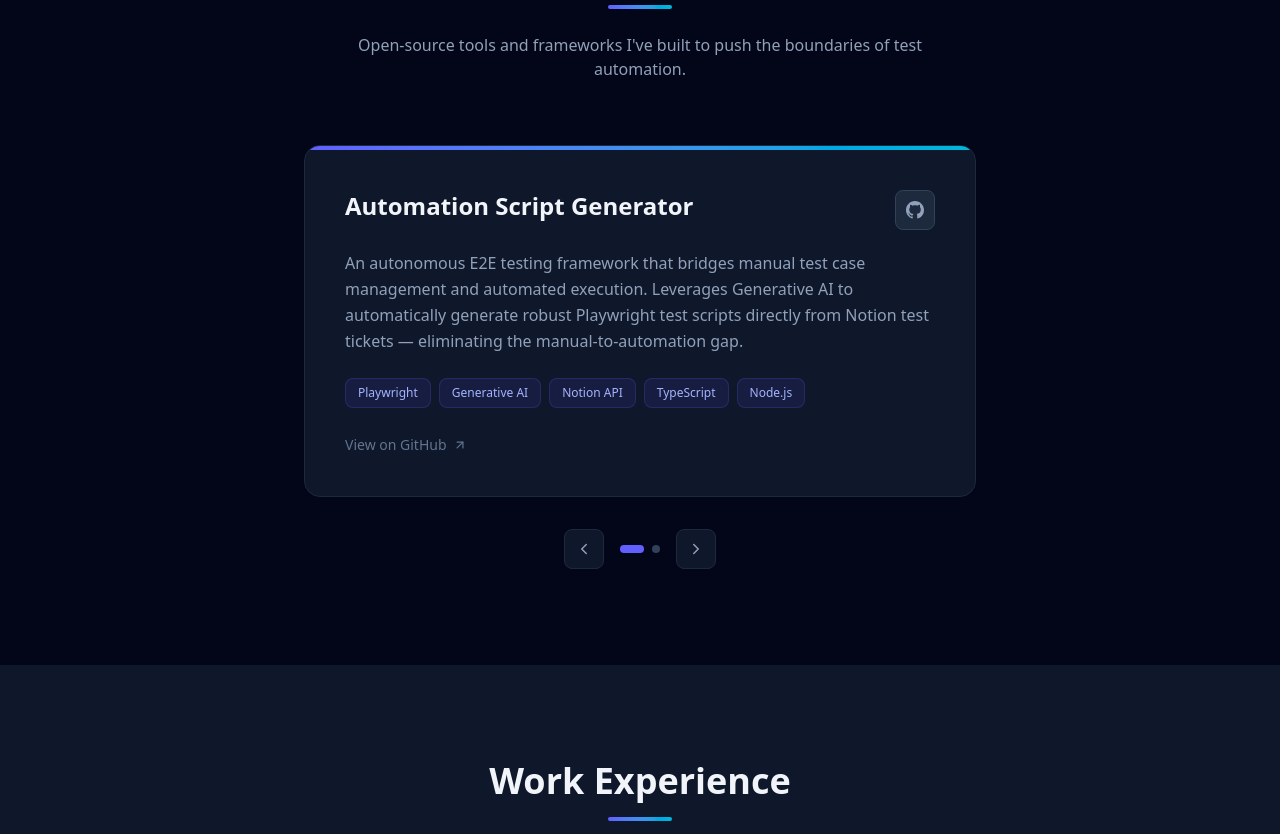
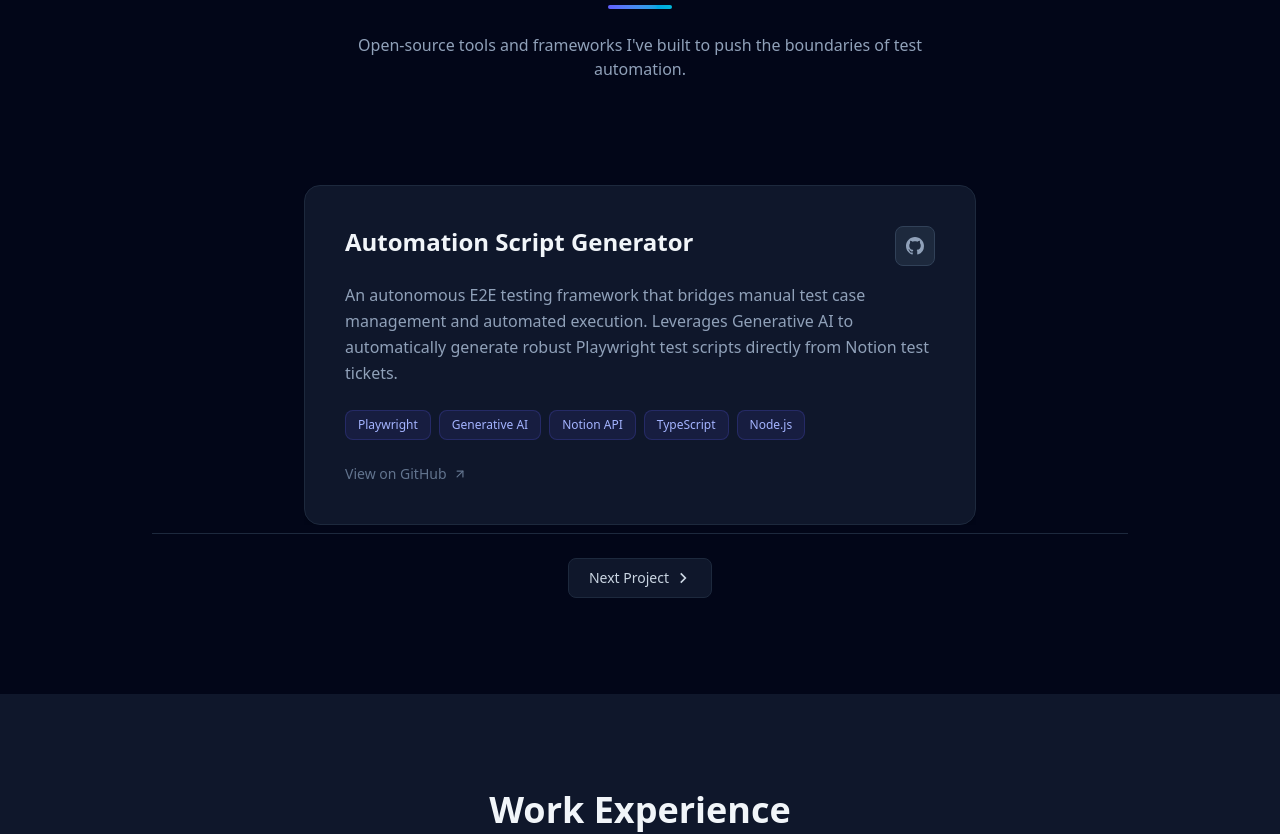
Before and after one commit to raymondsambur/raymond-sambur-profile, a Next.js app: page / in a window 1280 px wide. Shown: the part 1680-2514 px from the top of the page. Built offline with nearby package versions, Linux system fonts and the light colour scheme.

Commit message:
fix: move profile.png to public/, replace RS logo with profile pic, implement style3 card stack on projects

```diff
--- a/src/components/Hero.tsx
+++ b/src/components/Hero.tsx
@@ -12,7 +12,7 @@ export default function Hero() {
       id="hero"
       className="relative min-h-screen flex flex-col items-center justify-center overflow-hidden bg-slate-950"
     >
-      {/* === LAMP EFFECT — positioned above the content === */}
+      {/* === LAMP EFFECT — top of section === */}
       <div className="absolute top-0 left-0 right-0 h-[50vh] flex items-center justify-center">
         <div className="relative flex w-full scale-y-125 items-center justify-center isolate z-0">
           <motion.div
@@ -69,6 +69,7 @@ export default function Hero() {
         >
           <div className="absolute inset-0 rounded-full bg-gradient-to-br from-indigo-500/20 to-cyan-500/10 blur-2xl scale-150" />
           <div className="relative w-36 h-36 sm:w-44 sm:h-44 rounded-full overflow-hidden border-2 border-indigo-400/30 shadow-2xl shadow-indigo-500/20">
+            {/* eslint-disable-next-line @next/next/no-img-element */}
             <img
               src={`${basePath}/profile.png`}
               alt="Raymond Jhonathan Sambur"
--- a/src/components/Projects.tsx
+++ b/src/components/Projects.tsx
@@ -1,7 +1,7 @@
 "use client";
 
 import { useState } from "react";
-import { ExternalLink, ArrowUpRight, ChevronLeft, ChevronRight } from "lucide-react";
+import { ArrowUpRight } from "lucide-react";
 import { motion, AnimatePresence } from "framer-motion";
 
 function GithubIcon({ size = 18 }: { size?: number }) {
@@ -12,33 +12,131 @@ function GithubIcon({ size = 18 }: { size?: number }) {
   );
 }
 
-const projects = [
+interface ProjectCard {
+  id: number;
+  title: string;
+  summary: string;
+  tags: string[];
+  sourceUrl: string;
+}
+
+const projects: ProjectCard[] = [
   {
+    id: 1,
     title: "Automation Script Generator",
     summary:
-      "An autonomous E2E testing framework that bridges manual test case management and automated execution. Leverages Generative AI to automatically generate robust Playwright test scripts directly from Notion test tickets — eliminating the manual-to-automation gap.",
+      "An autonomous E2E testing framework that bridges manual test case management and automated execution. Leverages Generative AI to automatically generate robust Playwright test scripts directly from Notion test tickets.",
     tags: ["Playwright", "Generative AI", "Notion API", "TypeScript", "Node.js"],
     sourceUrl: "https://github.com/raymondsambur/automation-script-generator",
-    liveUrl: null,
-    accent: "from-indigo-500 to-cyan-500",
   },
   {
+    id: 2,
     title: "UI & API Automation — Playwright",
     summary:
-      "A comprehensive test automation framework covering both UI and API layers using Playwright. Implements best practices for scalable test architecture including page object models, API request builders, and parallel execution support.",
+      "A comprehensive test automation framework covering both UI and API layers using Playwright. Implements best practices for scalable test architecture including page object models, API request builders, and parallel execution.",
     tags: ["Playwright", "TypeScript", "API Testing", "Page Object Model", "CI/CD"],
     sourceUrl: "https://github.com/raymondsambur/ui-api-automation-playwright",
-    liveUrl: null,
-    accent: "from-cyan-500 to-indigo-500",
   },
 ];
 
+const positionStyles = [
+  { scale: 1, y: 0 },
+  { scale: 0.95, y: -28 },
+];
+
+function ProjectCardContent({ project }: { project: ProjectCard }) {
+  return (
+    <div className="flex h-full w-full flex-col p-8 md:p-10">
+      {/* Header */}
+      <div className="flex items-start justify-between mb-4">
+        <h3 className="text-xl md:text-2xl font-bold text-slate-100">
+          {project.title}
+        </h3>
+        <a
+          href={project.sourceUrl}
+          target="_blank"
+          rel="noopener noreferrer"
+          className="p-2.5 rounded-lg bg-slate-800 border border-slate-700 hover:border-indigo-500 hover:text-indigo-400 text-slate-400 transition-all duration-200 shrink-0 ml-4"
+          aria-label="Source code"
+        >
+          <GithubIcon size={18} />
+        </a>
+      </div>
+
+      {/* Description */}
+      <p className="text-slate-400 leading-relaxed mb-6">
+        {project.summary}
+      </p>
+
+      {/* Tags */}
+      <div className="flex flex-wrap gap-2 mb-6">
+        {project.tags.map((tag) => (
+          <span
+            key={tag}
+            className="px-3 py-1.5 text-xs font-medium text-indigo-300 bg-indigo-500/10 border border-indigo-500/20 rounded-lg"
+          >
+            {tag}
+          </span>
+        ))}
+      </div>
+
+      {/* View link */}
+      <a
+        href={project.sourceUrl}
+        target="_blank"
+        rel="noopener noreferrer"
+        className="inline-flex items-center gap-1.5 text-sm font-medium text-slate-500 hover:text-indigo-400 transition-colors group/link mt-auto"
+      >
+        View on GitHub
+        <ArrowUpRight
+          size={14}
+          className="group-hover/link:translate-x-0.5 group-hover/link:-translate-y-0.5 transition-transform"
+        />
+      </a>
+    </div>
+  );
+}
+
+function AnimatedCard({
+  project,
+  index,
+}: {
+  project: ProjectCard;
+  index: number;
+}) {
+  const { scale, y } = positionStyles[index] ?? positionStyles[1];
+  const zIndex = 3 - index;
+
+  return (
+    <motion.div
+      key={project.id}
+      layout
+      animate={{ y, scale }}
+      exit={{ y: 300, scale: 1, zIndex: 10 }}
+      transition={{
+        type: "spring",
+        duration: 0.8,
+        bounce: 0,
+      }}
+      style={{
+        zIndex,
+        left: "50%",
+        x: "-50%",
+        bottom: 0,
+      }}
+      className="absolute w-full max-w-2xl overflow-hidden rounded-2xl border border-slate-800 bg-slate-900 shadow-lg will-change-transform"
+    >
+      <ProjectCardContent project={project} />
+    </motion.div>
+  );
+}
+
 export default function Projects() {
-  const [activeIndex, setActiveIndex] = useState(0);
+  const [cards, setCards] = useState(projects);
 
-  const next = () => setActiveIndex((i) => (i + 1) % projects.length);
-  const prev = () =>
-    setActiveIndex((i) => (i - 1 + projects.length) % projects.length);
+  const handleSwap = () => {
+    setCards((prev) => [...prev.slice(1), prev[0]]);
+  };
 
   return (
     <section id="projects" className="py-24 bg-slate-950">
@@ -62,133 +160,37 @@ export default function Projects() {
         </motion.div>
 
         {/* Animated Card Stack */}
-        <div className="relative">
-          {/* Stacked cards preview (background cards) */}
-          <div className="relative flex justify-center">
-            <div className="relative w-full max-w-2xl">
-              {/* Background card indicators */}
-              <div className="absolute -top-3 left-1/2 -translate-x-1/2 w-[90%] h-full rounded-2xl border border-slate-800 bg-slate-900/50 -z-10" />
-              <div className="absolute -top-6 left-1/2 -translate-x-1/2 w-[80%] h-full rounded-2xl border border-slate-800/50 bg-slate-900/30 -z-20" />
+        <div className="relative h-[420px] sm:h-[380px] w-full max-w-2xl mx-auto overflow-hidden">
+          <AnimatePresence initial={false}>
+            {cards.slice(0, 2).map((project, index) => (
+              <AnimatedCard
+                key={project.id}
+                project={project}
+                index={index}
+              />
+            ))}
+          </AnimatePresence>
+        </div>
 
-              {/* Active card */}
-              <AnimatePresence mode="wait">
-                <motion.article
-                  key={activeIndex}
-                  initial={{ opacity: 0, y: 20, scale: 0.95 }}
-                  animate={{ opacity: 1, y: 0, scale: 1 }}
-                  exit={{ opacity: 0, y: -20, scale: 0.95 }}
-                  transition={{
-                    type: "spring",
-                    duration: 0.6,
-                    bounce: 0,
-                  }}
-                  className="relative bg-slate-900 rounded-2xl border border-slate-800 overflow-hidden"
-                >
-                  {/* Top gradient accent */}
-                  <div
-                    className={`h-1 bg-gradient-to-r ${projects[activeIndex].accent}`}
-                  />
-
-                  <div className="p-8 md:p-10">
-                    {/* Header */}
-                    <div className="flex items-start justify-between mb-5">
-                      <h3 className="text-xl md:text-2xl font-bold text-slate-100">
-                        {projects[activeIndex].title}
-                      </h3>
-                      <div className="flex items-center gap-3 shrink-0 ml-4">
-                        {projects[activeIndex].liveUrl && (
-                          <a
-                            href={projects[activeIndex].liveUrl}
-                            target="_blank"
-                            rel="noopener noreferrer"
-                            className="p-2.5 rounded-lg bg-slate-800 border border-slate-700 hover:border-indigo-500 hover:text-indigo-400 text-slate-400 transition-all duration-200"
-                            aria-label="Live demo"
-                          >
-                            <ExternalLink size={18} />
-                          </a>
-                        )}
-                        <a
-                          href={projects[activeIndex].sourceUrl}
-                          target="_blank"
-                          rel="noopener noreferrer"
-                          className="p-2.5 rounded-lg bg-slate-800 border border-slate-700 hover:border-indigo-500 hover:text-indigo-400 text-slate-400 transition-all duration-200"
-                          aria-label="Source code"
-                        >
-                          <GithubIcon size={18} />
-                        </a>
-                      </div>
-                    </div>
-
-                    {/* Description */}
-                    <p className="text-slate-400 leading-relaxed mb-6 max-w-3xl">
-                      {projects[activeIndex].summary}
-                    </p>
-
-                    {/* Tags */}
-                    <div className="flex flex-wrap gap-2 mb-6">
-                      {projects[activeIndex].tags.map((tag) => (
-                        <span
-                          key={tag}
-                          className="px-3 py-1.5 text-xs font-medium text-indigo-300 bg-indigo-500/10 border border-indigo-500/20 rounded-lg"
-                        >
-                          {tag}
-                        </span>
-                      ))}
-                    </div>
-
-                    {/* View link */}
-                    <a
-                      href={projects[activeIndex].sourceUrl}
-                      target="_blank"
-                      rel="noopener noreferrer"
-                      className="inline-flex items-center gap-1.5 text-sm font-medium text-slate-500 hover:text-indigo-400 transition-colors group/link"
-                    >
-                      View on GitHub
-                      <ArrowUpRight
-                        size={14}
-                        className="group-hover/link:translate-x-0.5 group-hover/link:-translate-y-0.5 transition-transform"
-                      />
-                    </a>
-                  </div>
-                </motion.article>
-              </AnimatePresence>
-            </div>
-          </div>
-
-          {/* Navigation controls */}
-          <div className="flex items-center justify-center gap-4 mt-8">
-            <button
-              onClick={prev}
-              className="p-2.5 rounded-lg border border-slate-800 bg-slate-900 hover:border-indigo-500/50 hover:text-indigo-400 text-slate-400 transition-all"
-              aria-label="Previous project"
+        {/* Swap button */}
+        <div className="relative z-10 flex w-full items-center justify-center border-t border-slate-800 pt-6 mt-2">
+          <button
+            onClick={handleSwap}
+            className="flex h-10 cursor-pointer select-none items-center justify-center gap-1.5 overflow-hidden rounded-lg border border-slate-800 bg-slate-900 px-5 text-sm font-medium text-slate-300 transition-all hover:bg-slate-800 hover:text-indigo-300 hover:border-indigo-500/30 active:scale-[0.98]"
+          >
+            Next Project
+            <svg
+              width="16"
+              height="16"
+              viewBox="0 0 24 24"
+              fill="none"
+              stroke="currentColor"
+              strokeWidth="2.5"
+              strokeLinecap="square"
             >
-              <ChevronLeft size={18} />
-            </button>
-
-            {/* Dots */}
-            <div className="flex items-center gap-2">
-              {projects.map((_, i) => (
-                <button
-                  key={i}
-                  onClick={() => setActiveIndex(i)}
-                  className={`w-2 h-2 rounded-full transition-all duration-300 ${
-                    i === activeIndex
-                      ? "bg-indigo-500 w-6"
-                      : "bg-slate-700 hover:bg-slate-600"
-                  }`}
-                  aria-label={`Go to project ${i + 1}`}
-                />
-              ))}
-            </div>
-
-            <button
-              onClick={next}
-              className="p-2.5 rounded-lg border border-slate-800 bg-slate-900 hover:border-indigo-500/50 hover:text-indigo-400 text-slate-400 transition-all"
-              aria-label="Next project"
-            >
-              <ChevronRight size={18} />
-            </button>
-          </div>
+              <path d="M9.5 18L15.5 12L9.5 6" />
+            </svg>
+          </button>
         </div>
       </div>
     </section>
```
Also changed, not shown: src/components/Navbar.tsx (+14 -6 lines), 1 other file (tests, documents, lock files or other folders).
